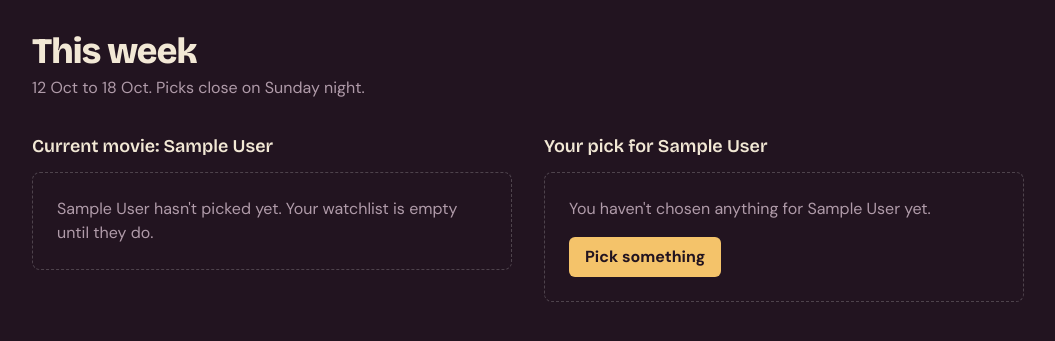
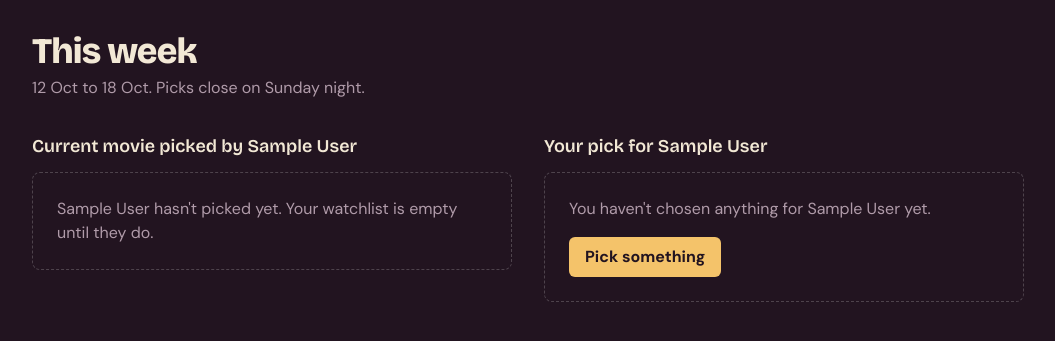
Before and after one commit to Clementmwangi/Movie-watchlist-app, a Django app: page / in a window 1280 px wide. Shown: the part 65-406 px from the top of the page, without its empty margins (112-1167 px from the left). Run offline with Django 5.2, Linux system fonts and the light colour scheme; a user stored in the database is signed in; tables that the repository leaves empty hold one stand-in row (values such as "Sample post"); some libraries are stand-ins or nearby versions.

Commit message:
some improvements

```diff
--- a/core/templates/core/dashboard.html
+++ b/core/templates/core/dashboard.html
@@ -5,7 +5,7 @@
 
 <div class="mt-8 grid gap-8 md:grid-cols-2">
   <section>
-    <h2 class="mb-3 font-display text-lg font-semibold">Current movie: {{ partner.display_name }}</h2>
+    <h2 class="mb-3 font-display text-lg font-semibold">Current movie picked by {{ partner.display_name }}</h2>
     {% if for_me %}
       {% include "core/_ticket.html" with pick=for_me role="for_you" profile=request.user.profile %}
     {% else %}
```
